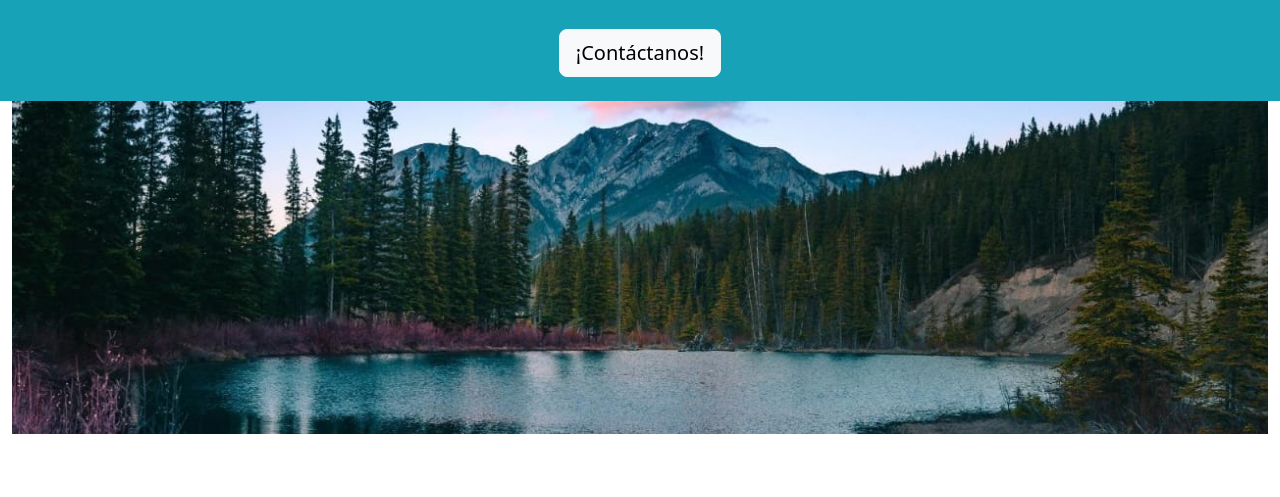
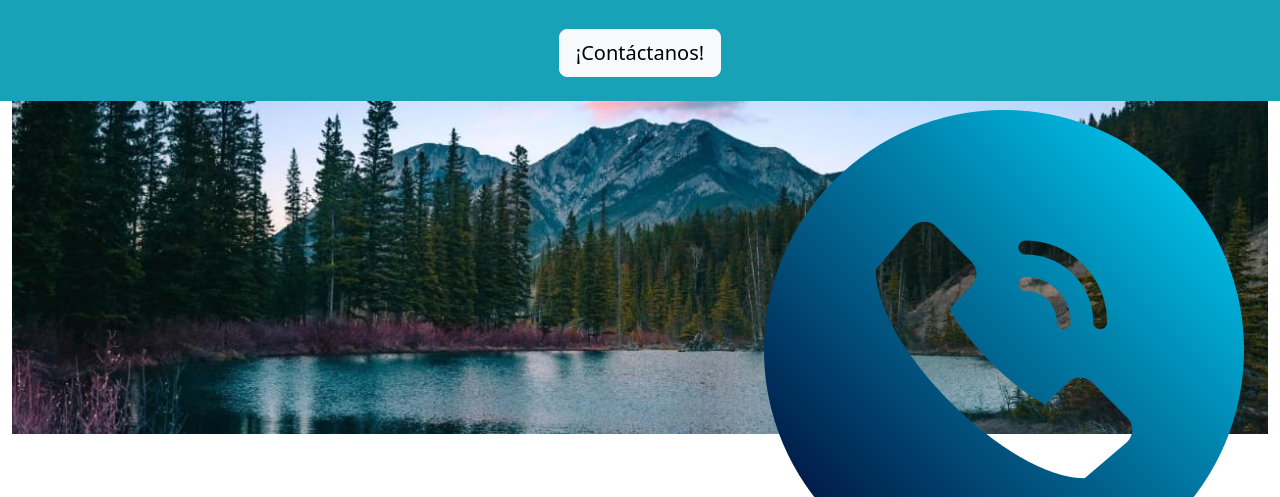
Before and after one commit to JonaVeg/JonaVeg-1.github.io, a plain HTML site: page inicial.html in a window 1280 px wide. Shown: the part 174-671 px from the top of the page. Drawn offline with nearby package versions, Linux system fonts and the light colour scheme.

Commit message:
Funcionesportafolio.JVG

```diff
--- a/estilosllamada.css
+++ b/estilosllamada.css
@@ -22,3 +22,10 @@ body {
   #phoneIcon:hover {
     box-shadow: 0 2px 10px rgba(0, 0, 0, 0.3); /* Efecto de sombra al pasar el ratón */
   }
+
+  #phoneIcon2 {
+    position: fixed;
+    bottom: 20px; /* Ajusta la distancia desde la parte inferior según tu preferencia */
+    right: 20px; /* Ajusta la distancia desde la derecha según tu preferencia */
+    cursor: pointer;
+  }
--- a/funcionestelefono.js
+++ b/funcionestelefono.js
@@ -2,6 +2,11 @@ function realizarLlamada() {
     // Reemplaza el número de teléfono con el que deseas que se realice la llamada
     var numeroTelefono = '2225402887';
 
+    // Construye la URL de WhatsApp con el número de teléfono.
+    var urlWhatsApp = 'https://wa.me/' + numeroTelefono;
+    // Redirige a la URL de WhatsApp.
+    window.location.href = urlWhatsApp;
+
     // Utiliza la API de marcación tel: para iniciar la llamada
     window.location.href = 'tel:' + numeroTelefono;
   }
--- a/inicial.html
+++ b/inicial.html
@@ -164,6 +164,10 @@
     <img src="imagenes/telefonica.png" alt="Llamada">
   </div>
 
+  <div id="phoneIcon2" onclick="realizarLlamada()">
+    <img src="imagenes/telefonica.png" alt="Llamada">
+  </div>
+
 <br>
   <!-- Breve Descripción de Servicios -->
   <section class="container my-5">
@@ -312,6 +316,7 @@
         <a href="https://www.facebook.com/profile.php?id=61550661570441" class="social-icon"><i class="bi bi-facebook"></i></a>
         <a href="https://mail.google.com/mail/u/0/?pli=1#inbox?compose=new" class="social-icon"><i class="bi bi-envelope"></i></a>
         <a href="https://www.instagram.com/jonalogictech/" class="social-icon"><i class="bi bi-instagram"></i></a>
+
       </div>
     </div>
   </section>
@@ -333,6 +338,7 @@
 </script>
 
 <script src="funcionestelefono.js"></script> <!-- Funcionalidad del telefono -->
+
 </body>
 
 </html>
```
Also changed, not shown: contacto.html (+3 -2 lines).
